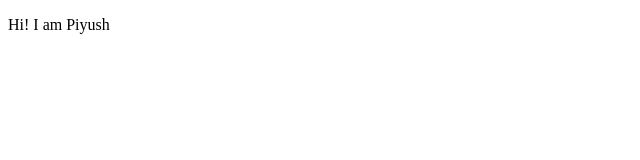
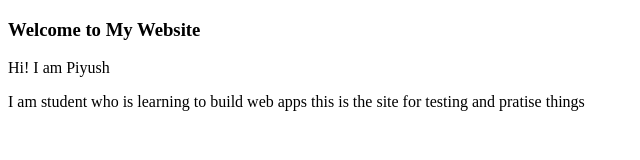
Before and after one commit to Piyush5784/Student-name-site, a plain HTML site: page index.html in a window 1280 px wide. Shown: the whole page, without its empty margins (0-640 px from the left). Drawn offline with Linux system fonts and the light colour scheme.

Commit message:
Update index.html

```diff
--- a/index.html
+++ b/index.html
@@ -6,6 +6,9 @@
     <title>Student-Site</title>
 </head>
 <body>
+    <h3>Welcome to My Website</h3>
     <p>Hi! I am Piyush</p>
+    <P> I am student who is learning to build web apps this is the site for testing and pratise things</P>
+
 </body>
 </html>
```
